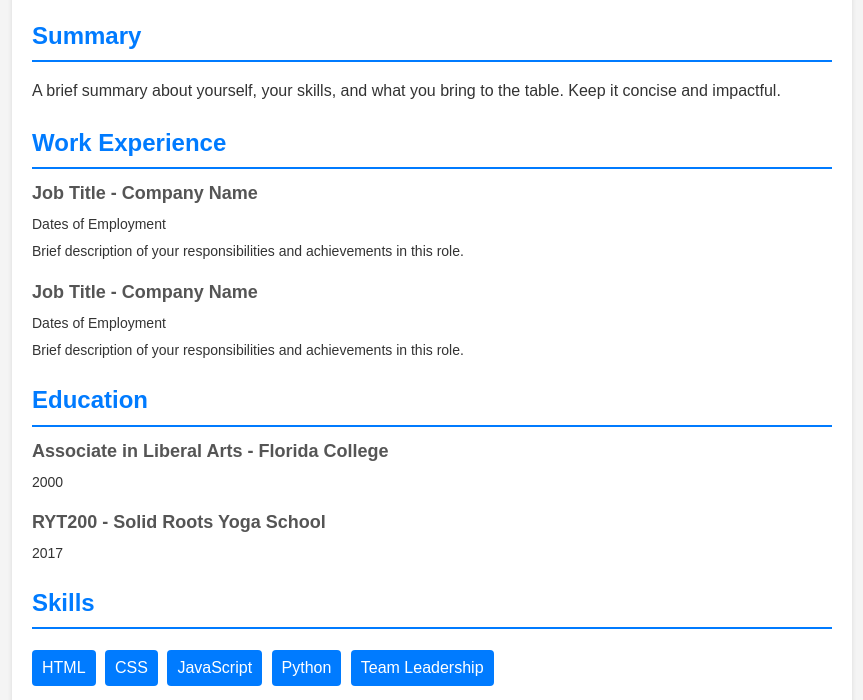
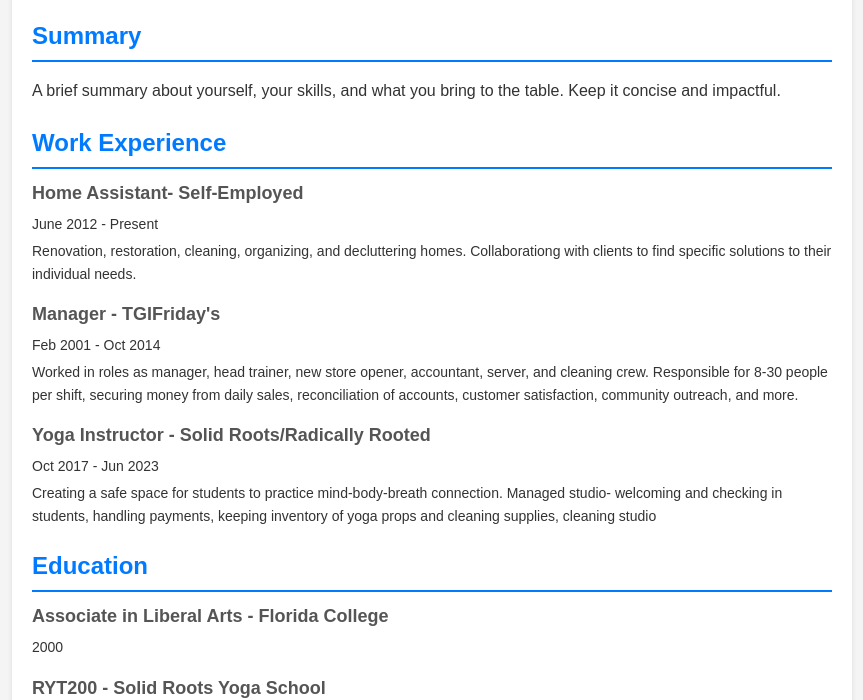
Before and after one commit to Angela-Rene/Angela-Rene.github.io, a plain HTML site: page index.html in a window 1280 px wide. Shown: the part 124-824 px from the top of the page, without its empty margins (208-1071 px from the left). Drawn offline with Linux system fonts and the light colour scheme.

Commit message:
added Work Experience

```diff
--- a/index.html
+++ b/index.html
@@ -99,19 +99,27 @@
             <section class="section">
                 <h2>Work Experience</h2>
                 <div class="item">
-                    <h3>Job Title - Company Name</h3>
-                    <p>Dates of Employment</p>
+                    <h3>Home Assistant- Self-Employed</h3>
+                    <p>June 2012 - Present</p>
                     <p>
-                        Brief description of your responsibilities and
-                        achievements in this role.
+                        Renovation, restoration, cleaning, organizing, and decluttering homes.
+                        Collaborationg with clients to find specific solutions to their individual needs.
                     </p>
                 </div>
                 <div class="item">
-                    <h3>Job Title - Company Name</h3>
-                    <p>Dates of Employment</p>
+                    <h3>Manager - TGIFriday's</h3>
+                    <p>Feb 2001 - Oct 2014</p>
                     <p>
-                        Brief description of your responsibilities and
-                        achievements in this role.
+                        Worked in roles as manager, head trainer, new store opener, accountant, server, and cleaning crew.
+                        Responsible for 8-30 people per shift, securing money from daily sales, reconciliation of accounts, customer satisfaction, community outreach, and more.
+                    </p>
+                </div>
+                <div class="item">
+                    <h3>Yoga Instructor - Solid Roots/Radically Rooted</h3>
+                    <p>Oct 2017 - Jun 2023</p>
+                    <p>
+                        Creating a safe space for students to practice mind-body-breath connection.
+                        Managed studio- welcoming and checking in students, handling payments, keeping inventory of yoga props and cleaning supplies, cleaning studio
                     </p>
                 </div>
             </section>
```
